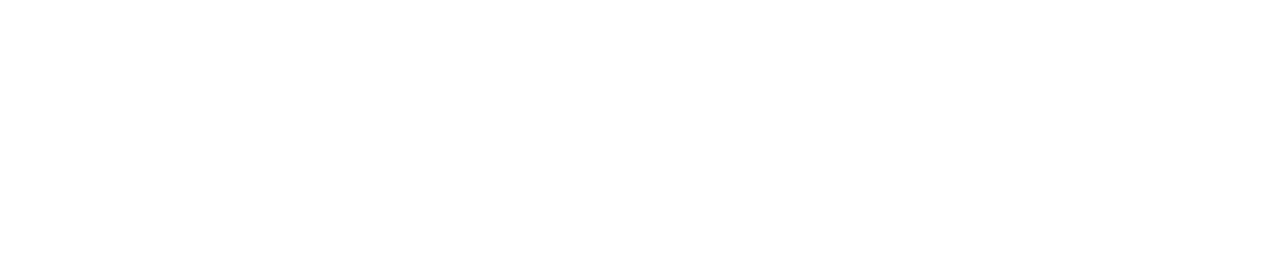
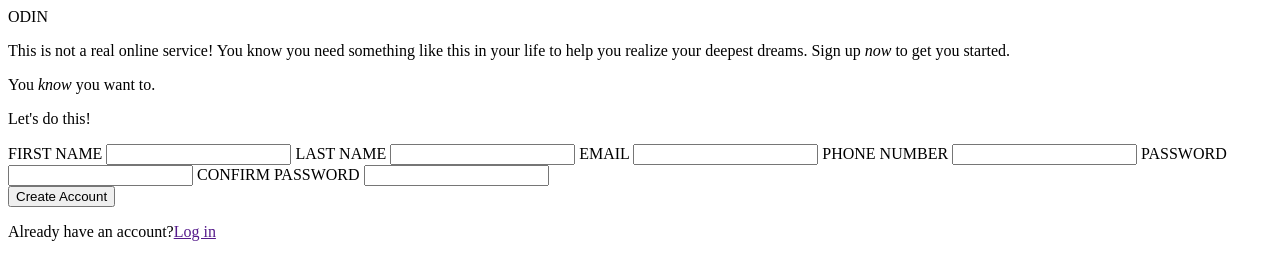
Before and after one commit to Nikhil-Madhusudhanan-25/Sign-Up-Form, a plain HTML site: page index.html in a window 1280 px wide. Drawn offline with Linux system fonts and the light colour scheme.

Commit message:
Create basic structure of html page

```diff
--- a/index.html
+++ b/index.html
@@ -7,6 +7,37 @@
     <link rel="stylesheet" href="style.css">
 </head>
 <body>
-
+    <aside>
+        <span class="logo-section">ODIN</span>
+    </aside>
+    <main>
+        <div class="heading-section">
+            <p>This is not a real online service! You know you need something like this in your life to help you realize your deepest dreams. Sign up <em>now</em> to get you started.</p>
+            <p>You <em>know</em> you want to.</p>
+        </div>
+        <div class="form-section">
+            <p>Let's do this!</p>
+            <div class="form-container">
+                <form action="">
+                    <label for="fname">FIRST NAME</label>
+                    <input type="text" id="fname" name="fname">
+                    <label for="lname">LAST NAME</label>
+                    <input type="text" id="lname" name="lname">
+                    <label for="email">EMAIL</label>
+                    <input type="email" name="email" id="email">
+                    <label for="phone">PHONE NUMBER</label>
+                    <input type="tel" name="phone" id="phone">
+                    <label for="pwd1">PASSWORD</label>
+                    <input type="password" name="pwd1" id="pwd1">
+                    <label for="pwd2">CONFIRM PASSWORD</label>
+                    <input type="password" name="pwd2" id="pwd2">
+                </form>
+            </div>
+        </div>
+        <div class="button-section">
+            <button type="submit">Create Account</button>
+            <p>Already have an account?<a href="">Log in</a></p>
+        </div>
+    </main>
 </body>
 </html>
```
